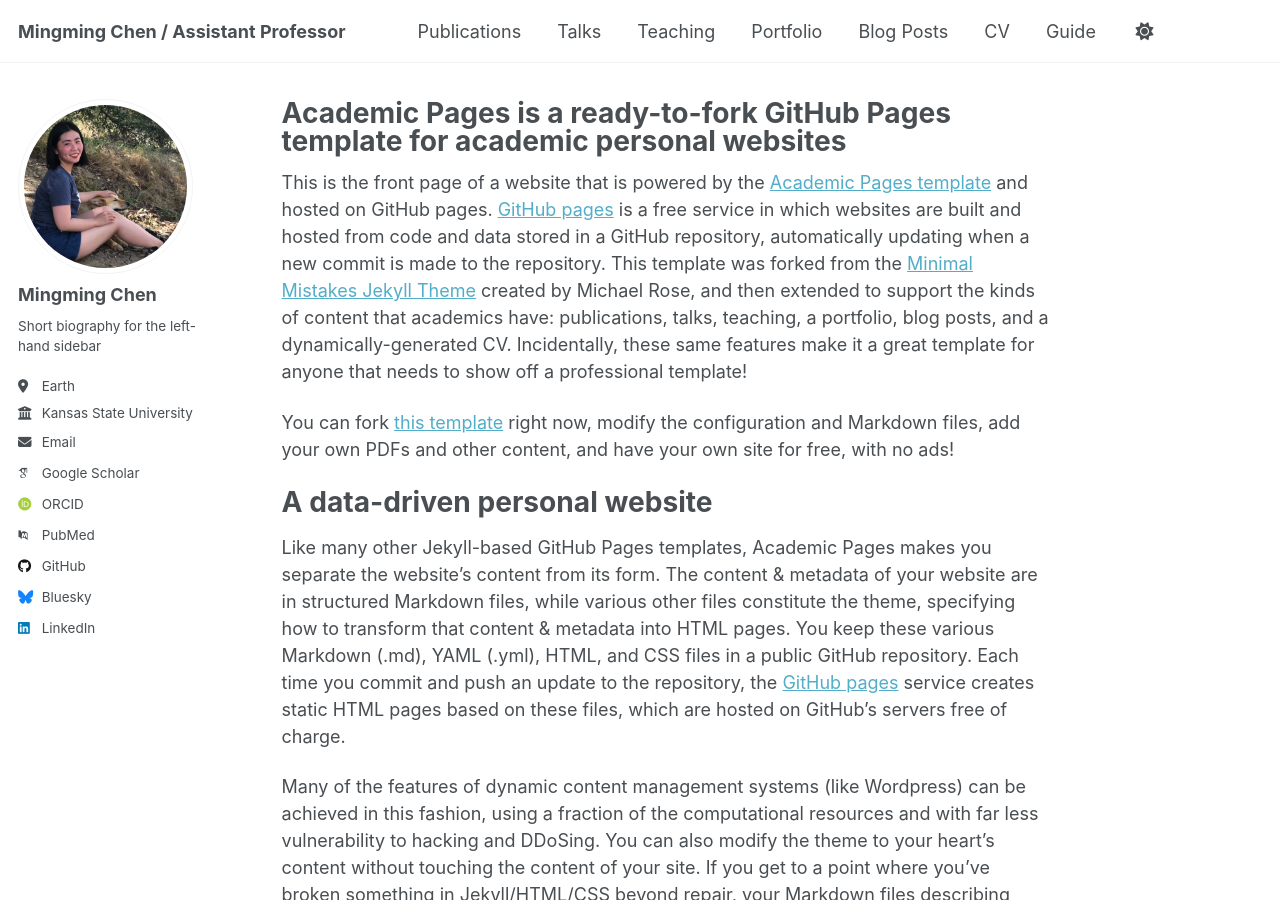
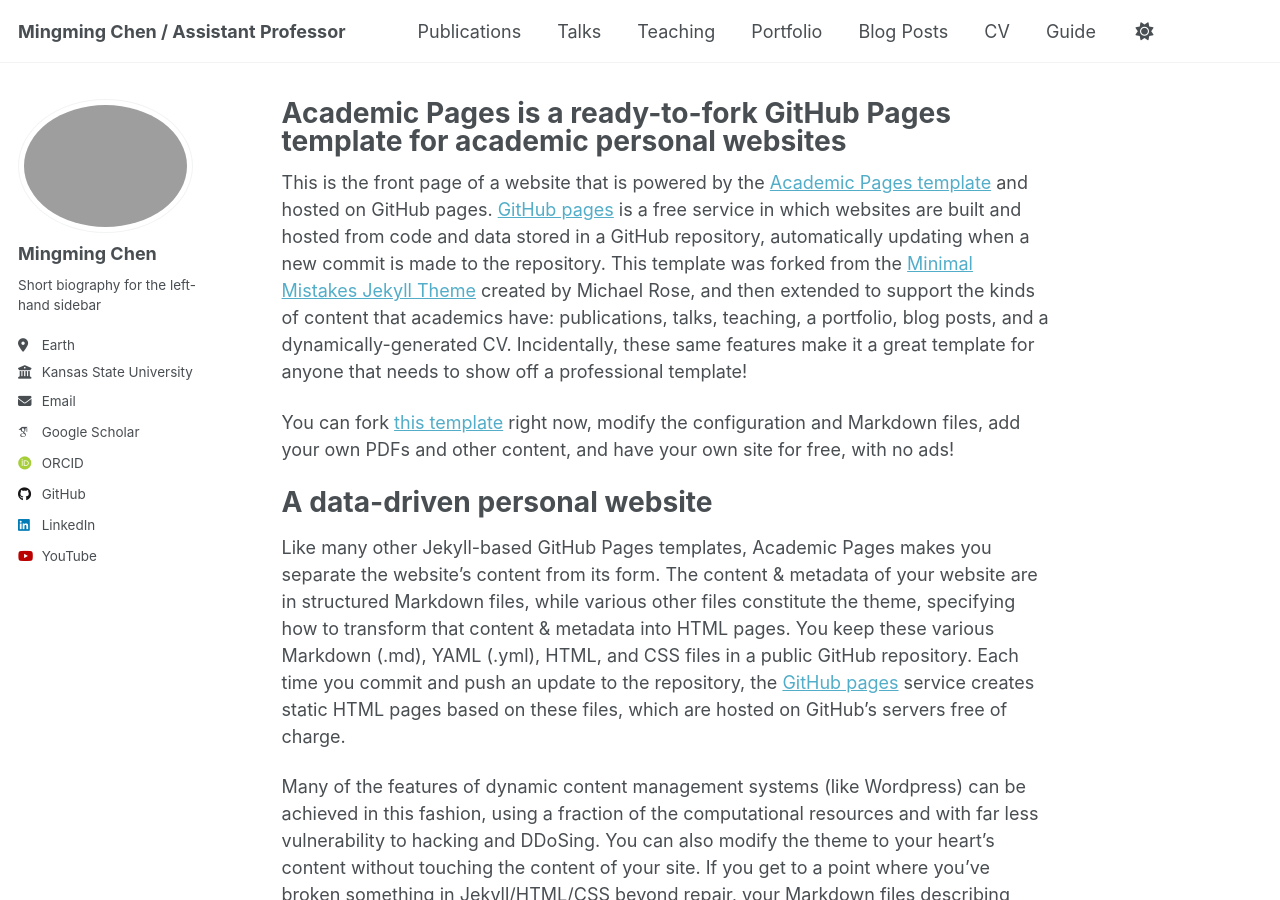
Before and after one commit to mzc796/mzc796.github.io, a Jekyll site: the page built from _pages/about.md, in a window 1280 px wide and 900 px high. Built offline with Jekyll 4.4.1, drawn with Linux system fonts in a browser that asks for light colours; some web fonts are replaced; a script that is not in the unit is left out; some of the changed lines change nothing that is shown.

Commit message:
Update _config.yml

```diff
--- a/_config.yml
+++ b/_config.yml
@@ -22,7 +22,7 @@
 #               Additional customization can be done by editing /_includes/author-profile.html
 author:
   # Biographic information
-  avatar           : "profile.jpeg"
+  avatar           : "mingming.png"
   name             : "Mingming Chen"
   pronouns         : # example: "she/her"
   bio              : "Short biography for the left-hand sidebar"
@@ -32,50 +32,18 @@
   email            : "mzc796psu.edu"
 
   # Academic websites
-  academia         : # URL
   arxiv            : # URL - Update with the correct link to your profile
   googlescholar    : "https://scholar.google.com/citations?user=RCOU4CoAAAAJ&hl=en"
-  impactstory      : # URL
   orcid            : "https://orcid.org/0000-0001-9595-770X"
-  semantic         : # URL
-  pubmed           : "https://www.ncbi.nlm.nih.gov/pubmed/?term=john+snow"
-  researchgate     : # URL
-  scopus           : # URL
 
   # Repositories and software development
-  bitbucket        : # Username - Update with your username on the site
-  codepen          : # Username
-  dribbble         : # Username
-  github           : "academicpages"
-  kaggle           : # Username
-  stackoverflow    : # User number or user number and name (i.e., use "1" or "1/jeff-atwood")
+
+  github           : "https://github.com/mzc796?"
 
   # Social media
-  artstation       : # Username
-  bluesky          : "bsky.app" # Replace this with you Bluesky username
-  facebook         : # Username
-  flickr           : # Username
-  foursquare       : # Username
-  goodreads        : # Username
-  google_plus      : # Username
-  keybase          : # Username
-  instagram        : # Username
-  lastfm           : # Username
   linkedin         : "https://www.linkedin.com/in/mingming-chen-97949684/"
-  mastodon         : # URL
-  medium           : # URL
-  pinterest        : # Username
-  soundcloud       : # Username
-  steam            : # Username
-  telegram         : # URL
-  tumblr           : # Username
   twitter          : # Username for X / Twitter
-  vine             : # Username
-  weibo            : # Username
-  wikipedia        : # Username
-  xing             : # Username
-  youtube          : # Username
-  zhihu            : # Username
+  youtube          : "https://www.youtube.com/@mingmingchen1925"
 
 # Publication Category - The following the list of publication categories and their headings
 publication_category:
```
